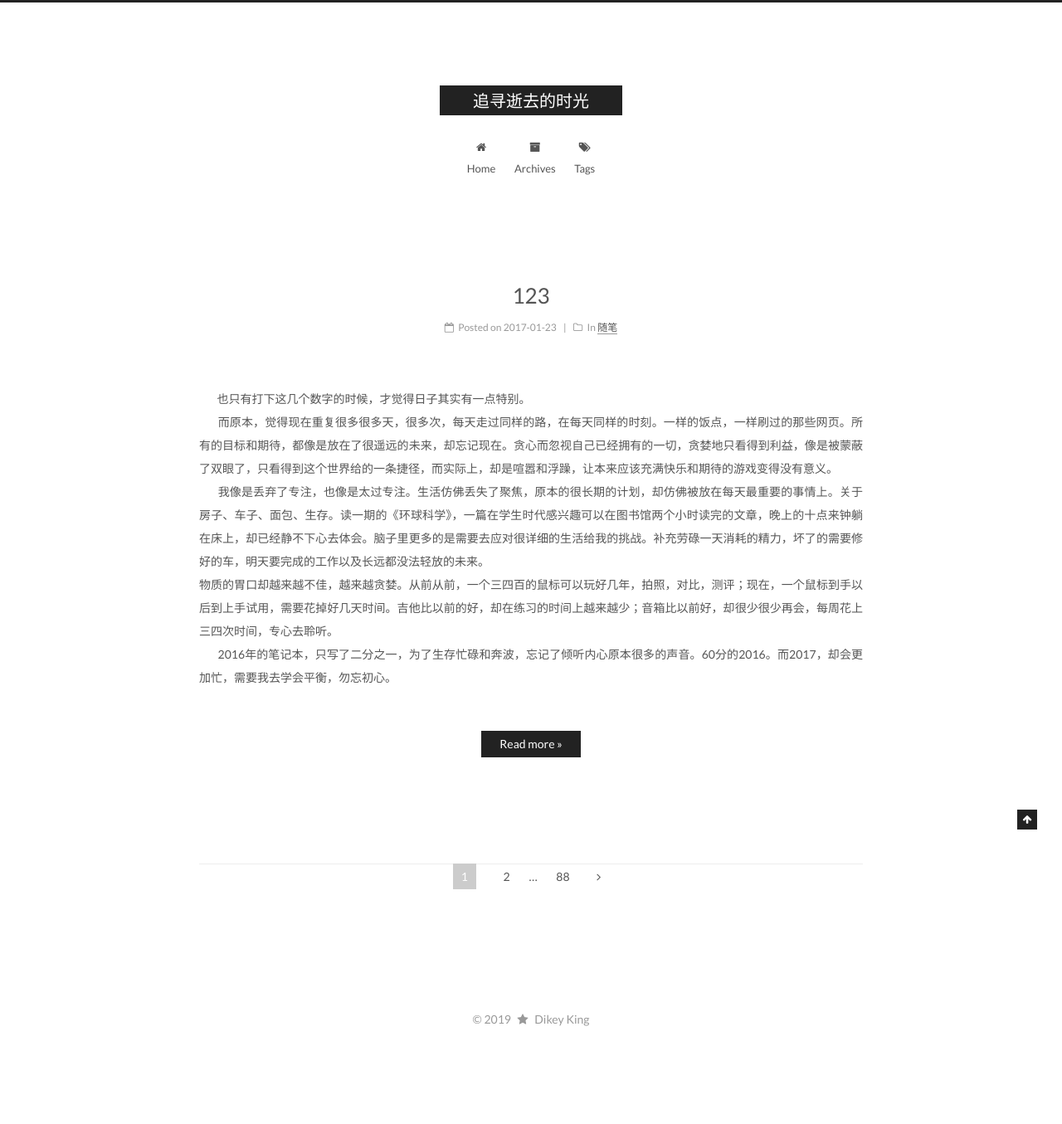
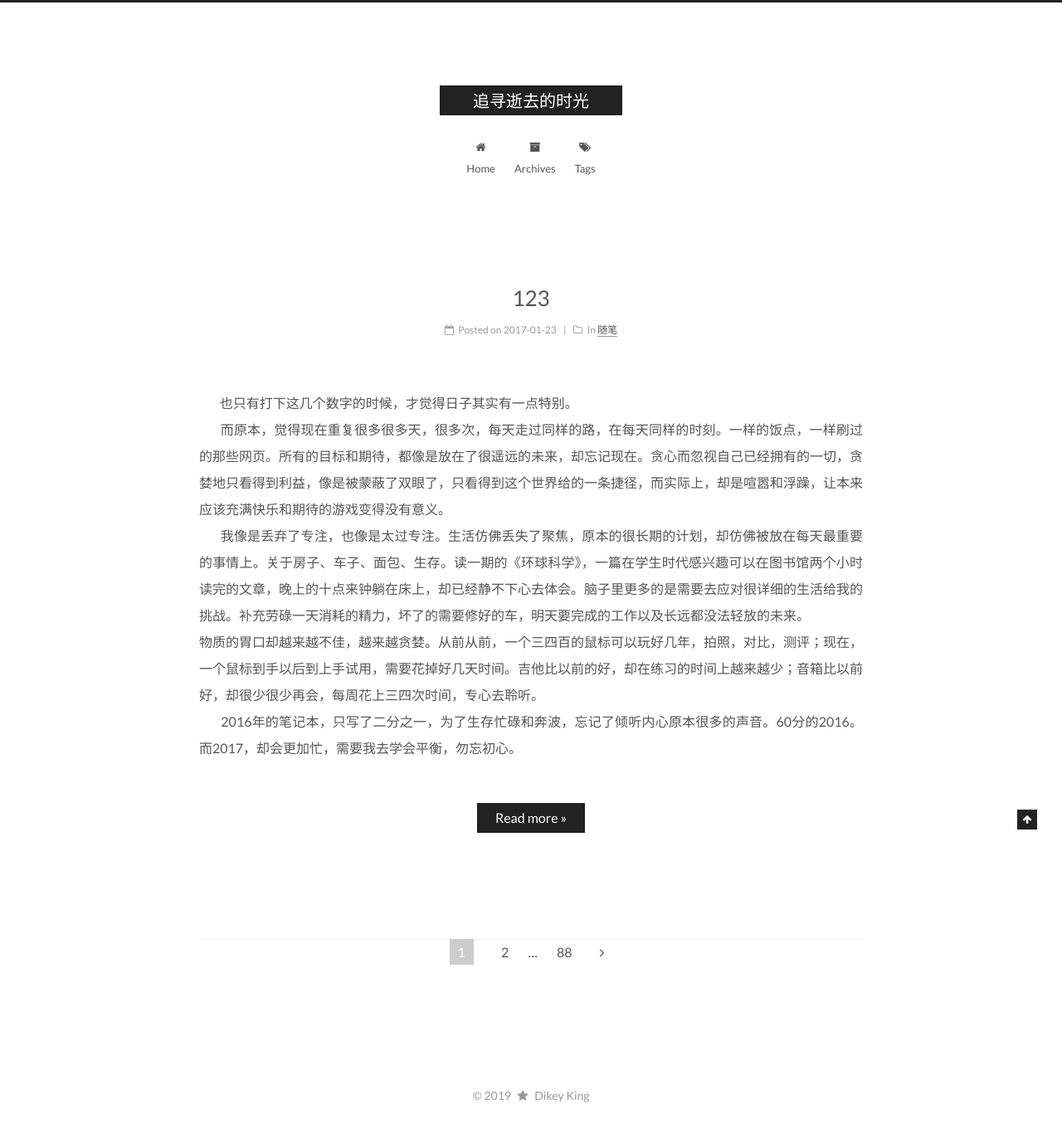
Before and after one commit to DikeyKing/dikeyking.github.io, a Jekyll site: the page built from index.html, in a window 1280 px wide. Shown: the whole page at 83% size. Built offline with Jekyll 4.4.1, drawn with Linux system fonts in a browser that asks for light colours; the list of posts is cut into pages by our own code; before the commit the page ends 1263 px from its top, so only the background shows below that.

Commit message:
Edit font

```diff
--- a/_sass/_variables/base.scss
+++ b/_sass/_variables/base.scss
@@ -91,7 +91,7 @@
 
 
 // Font size
-$font-size-base           : 14px;
+$font-size-base           : 16px;
 $font-size-small          : $font-size-base - 2px;
 $font-size-smaller        : $font-size-base - 4px;
 $font-size-large          : $font-size-base + 2px;
@@ -127,7 +127,7 @@
 // --------------------------------------------------
 $table-width                    : 100%;
 $table-border-color             : $gray-lighter;
-$table-font-size                : 14px;
+$table-font-size                : 16px;
 $table-content-alignment        : left;
 $table-content-vertical         : middle;
 $table-th-font-weight           : 700;
@@ -142,7 +142,7 @@
 // Code & Code Blocks
 // --------------------------------------------------
 $code-font-family               : $font-family-monospace;
-$code-font-size                 : 13px;
+$code-font-size                 : 15px;
 $code-font-size                 : if(type-of(jekyll-config('font.codes.size')) == 'number', jekyll-config('font.codes.size') + px, $code-font-size);
 $code-border-radius             : 3px;
 $code-foreground                : $black-light;
@@ -158,7 +158,7 @@
 $btn-default-radius             : 0;
 $btn-default-bg                 : $black-deep;
 $btn-default-color              : white;
-$btn-default-font-size          : 14px;
+$btn-default-font-size          : 16px;
 $btn-default-border-width       : 2px;
 $btn-default-border-color       : $black-deep;
 $btn-default-hover-bg           : white;
@@ -227,7 +227,7 @@
 $logo-font-size                 : if(type-of(jekyll-config('font.logo.size')) == 'number', jekyll-config('font.logo.size') + px, $logo-font-size);
 
 $site-subtitle-color            : $grey-dark;
-$subtitle-font-size             : 13px;
+$subtitle-font-size             : 15px;
 $subtitle-color                 : $grey-dark;
 
 // Menu
@@ -257,7 +257,7 @@
 $posts-collapse-left-mobile     : 5px;
 
 $read-more-color                : white;
-$read-more-font-size            : 14px;
+$read-more-font-size            : 16px;
 $read-more-bg-color             : $black-deep;
 $read-more-border-radius        : 0;
 
@@ -282,15 +282,15 @@
 $site-author-name-align               : center;
 $site-author-name-weight              : normal;
 
-$site-description-font-size           : 14px;
+$site-description-font-size           : 16px;
 $site-description-color               : $grey-dark;
 $site-description-margin-top          : 5px;
 $site-description-align               : center;
 
 $site-state-align                     : center;
-$site-state-item-count-font-size      : 18px;
+$site-state-item-count-font-size      : 20px;
 $site-state-item-count-color          : inherit;
-$site-state-item-name-font-size       : 13px;
+$site-state-item-name-font-size       : 11px;
 $site-state-item-name-color           : inherit;
 $site-state-item-border-color         : $black-dim;
 
```
